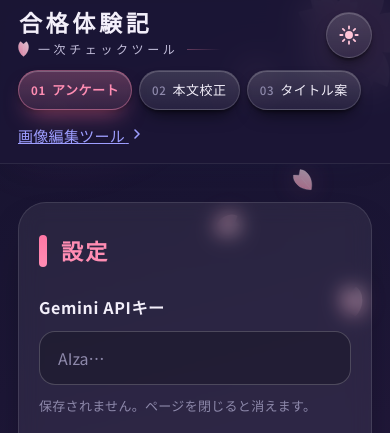
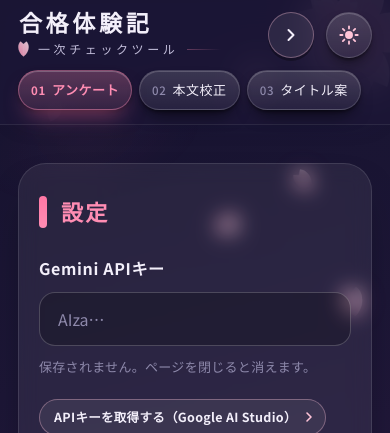
Before and after one commit to nayamiyotei/taikenki-checker, a plain HTML site: page index.html in a window 390 px wide. Both pictures are taken after a click on the button "ライト／ダークを切り替え". Shown: the top 433 px of the page. Drawn offline with Linux system fonts and the light colour scheme; a web font is replaced by a local one.

Commit message:
Update style.css

```diff
--- a/css/style.css
+++ b/css/style.css
@@ -590,3 +590,25 @@ table.parsed td.blank{color:var(--ink-faint);font-style:italic;}
 @media (prefers-reduced-motion:reduce){
   *{animation:none !important;transition:none !important;}
 }
+
+.tool-link{display:inline-flex;align-items:center;gap:6px;margin-left:auto;margin-right:-30px;padding:9px 16px;border-radius:999px;font-size:13px;font-weight:700;text-decoration:none;white-space:nowrap;
+  color:var(--ink);background:rgba(255,255,255,.6);border:1px solid rgba(160,130,150,.35);box-shadow:0 3px 0 rgba(160,130,150,.25);}
+:root[data-theme="dark"] .tool-link{background:rgba(255,255,255,.08);border-color:rgba(255,196,216,.35);box-shadow:0 3px 0 rgba(0,0,0,.3);}
+.tool-link:hover{transform:translateY(-1px);}
+.tool-link + .theme-btn{margin-left:0;}   /* 既存の margin-left:auto を打ち消し、リンクと隣り合わせにする */
+@media (max-width:820px){
+  .topbar-in{grid-template-columns:1fr auto auto;grid-template-areas:"brand link theme" "tabs tabs tabs";}
+  .tool-link{grid-area:link;margin:0;padding:8px 12px;font-size:12px;}
+}
+@media (max-width:480px){  /* スマホ幅では矢印だけの丸いボタン */
+  .tool-link{padding:0;width:46px;height:46px;justify-content:center;border-radius:50%;}
+  .tool-link span{display:none;}
+  .tool-link svg{width:20px;height:20px;}
+}
+
+.key-link{display:inline-flex;align-items:center;gap:4px;margin-top:2px;padding:6px 8px 6px 14px;border-radius:999px;font-size:12.5px;font-weight:700;text-decoration:none;
+  color:var(--ink);background:rgba(255,255,255,.55);border:1px solid rgba(160,130,150,.35);}
+:root[data-theme="dark"] .key-link{background:rgba(255,255,255,.07);border-color:rgba(255,196,216,.35);}
+.key-link svg{color:#e0457b;}
+:root[data-theme="dark"] .key-link svg{color:#ffc4d8;}
+.key-link:hover{border-color:#e0457b;}
```
